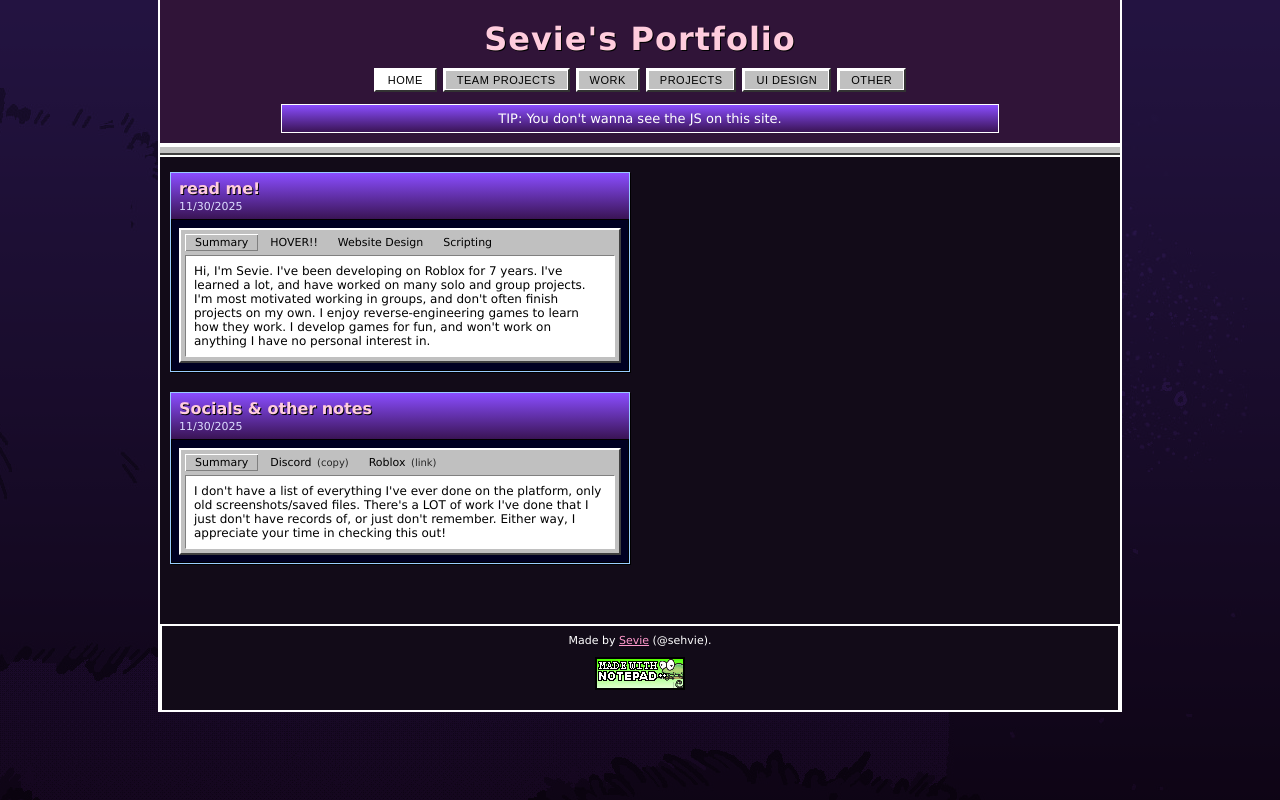
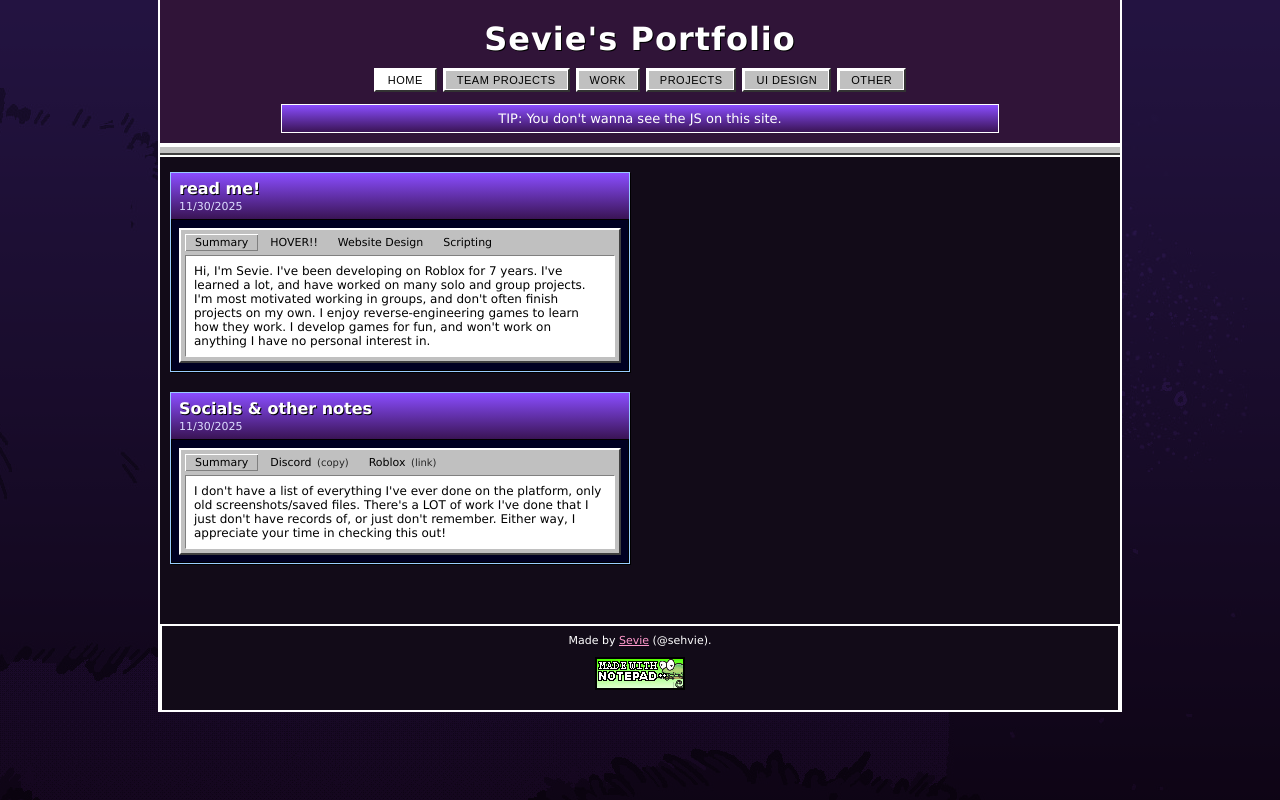
Before and after one commit to sehvie/portfolio, a plain HTML site: page index.html in a window 1280 px wide. Drawn offline with Linux system fonts and the light colour scheme.

Commit message:
index updated
accent alt changed to ffffff

```diff
--- a/index.html
+++ b/index.html
@@ -13,7 +13,7 @@
 				--bg-content: #120b18;
 
 				--accent: #ff99cc;
-				--accent-alt: #ffccdd;
+				--accent-alt: #ffffff;
 
 				--header-grad-top: #8a4dff;
 				--header-grad-bottom: #3a1455;
```
